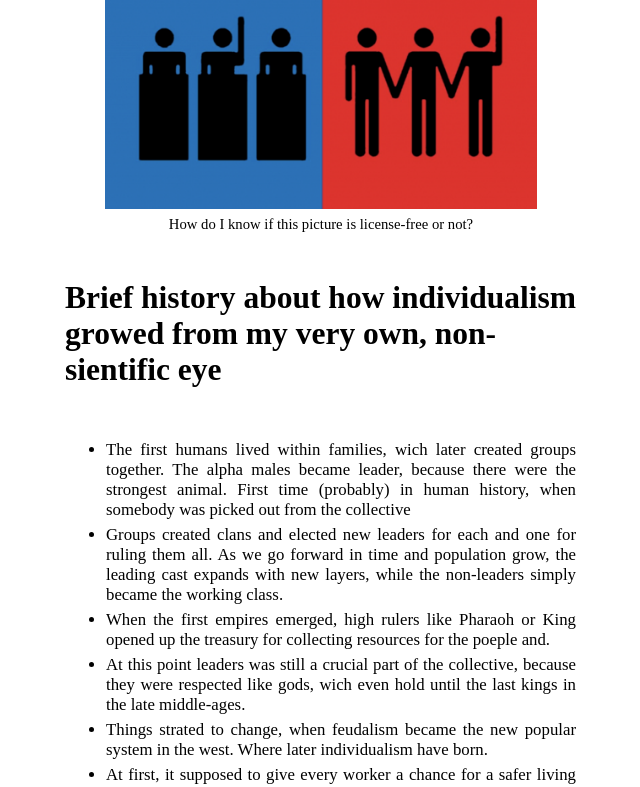
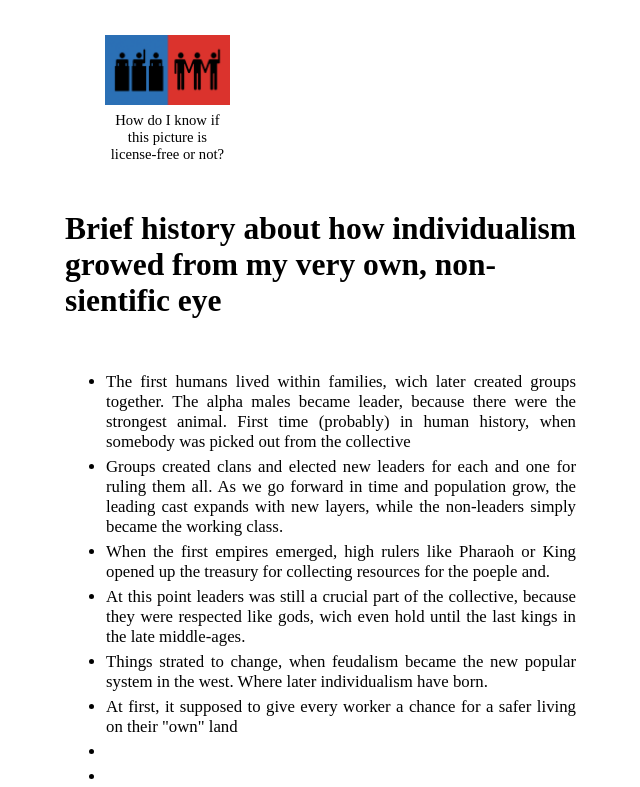
Before and after one commit to Faust-Levity/website-dump, a plain HTML site: page docs/dumps/Tribute/index.html in a window 1280 px wide. Shown: the part 231-1018 px from the top of the page, without its empty margins (327-967 px from the left). Drawn offline with Linux system fonts and the light colour scheme.

Commit message:
Update styles.css

```diff
--- a/docs/dumps/Tribute/styles.css
+++ b/docs/dumps/Tribute/styles.css
@@ -23,8 +23,10 @@ header, div {
 }
 
 .img-container {
-    display: block;
+    display: flex;
     justify-content: center;
+    margin: 0;
+    width: 40%;
 }
 
 figcaption {
```
